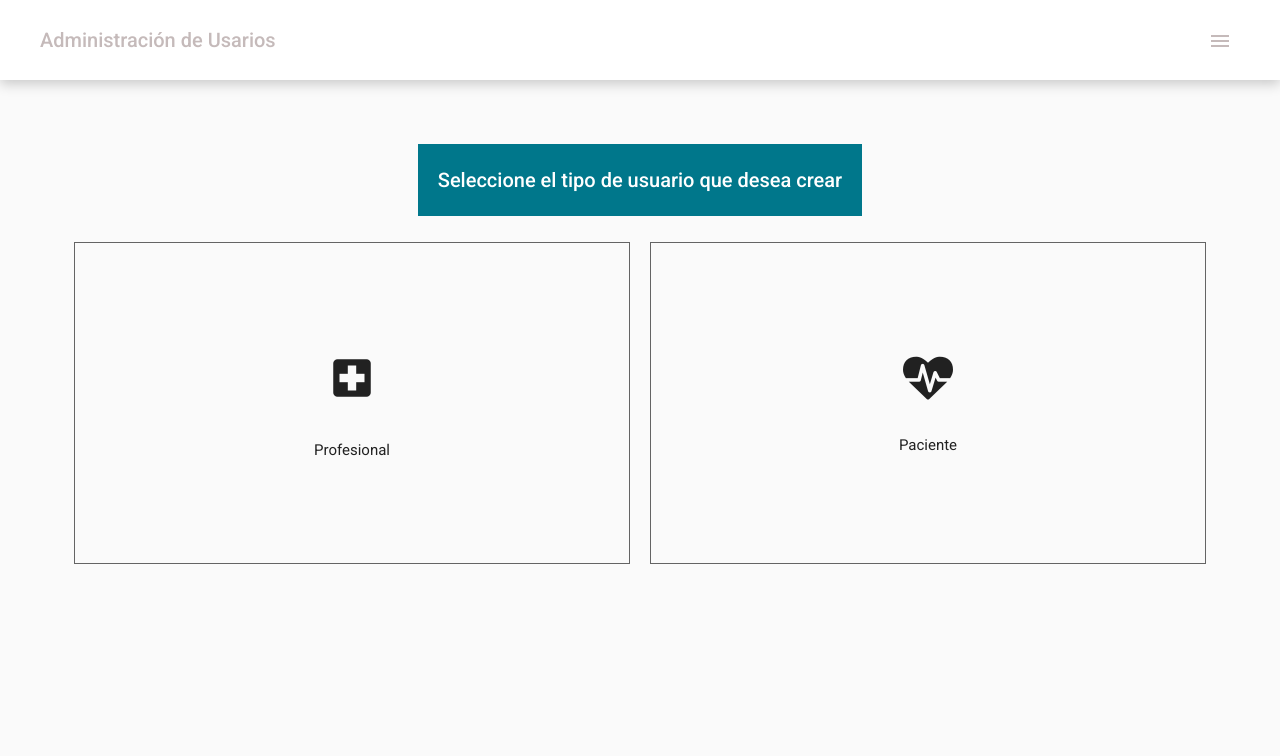
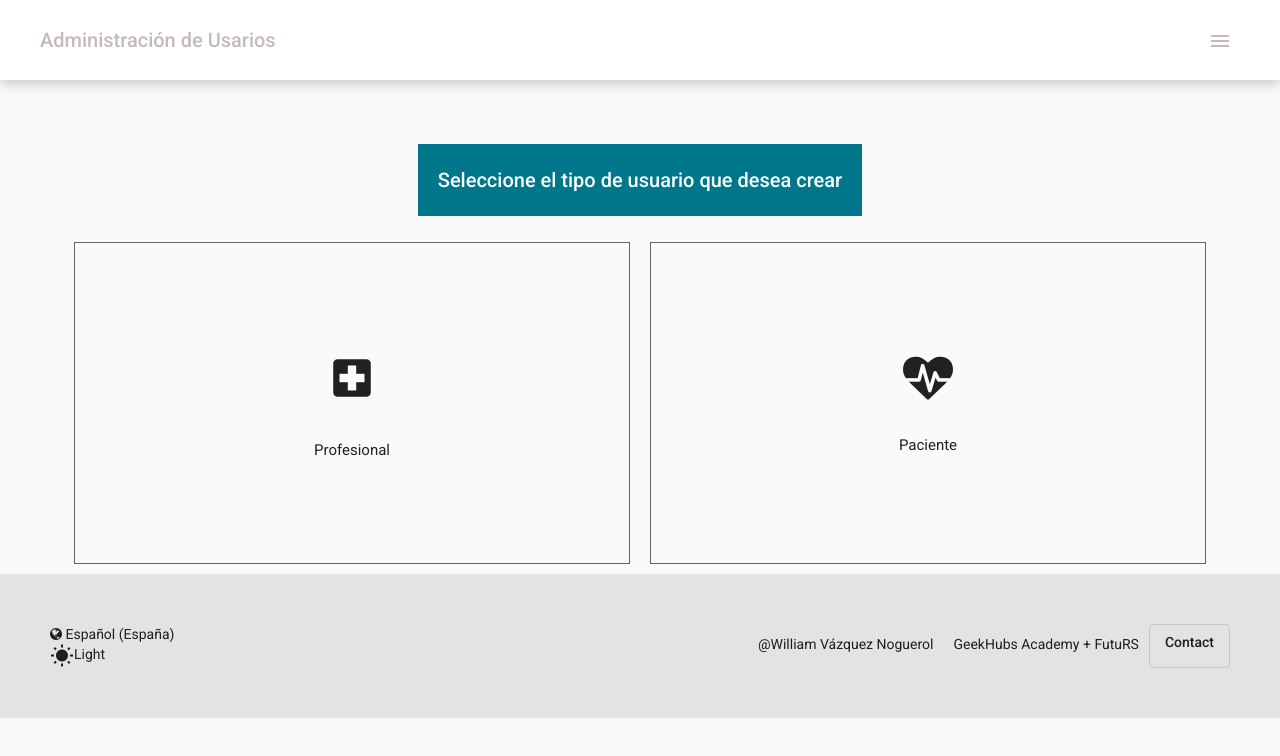
Before and after one commit to williamvn/UserManagement, an Angular app: page /user/new in a window 1280 px wide. Shown: the top 756 px of the page. Built offline with nearby package versions, Linux system fonts and the light colour scheme.

Commit message:
Footer-component Add

```diff
--- a/src/app/app.module.ts
+++ b/src/app/app.module.ts
@@ -27,6 +27,7 @@ import { QueryValidatorDirective } from './query-validator.directive';
 import { NotFoundComponent } from './not-found/not-found.component';
 import { LoginComponent } from './login/login.component';
 import { ErrorComponent } from './error/error.component';
+import { FooterComponent } from './footer/footer.component';
 
 
 
@@ -46,7 +47,8 @@ import { ErrorComponent } from './error/error.component';
     QueryValidatorDirective,
     NotFoundComponent,
     LoginComponent,
-    ErrorComponent
+    ErrorComponent,
+    FooterComponent
   ],
   imports: [
     BrowserModule,
--- /dev/null
+++ b/src/app/footer/footer.component.html
@@ -0,0 +1,13 @@
+<div class="footer">
+    <div class="options">
+        <div> <i class="fa fa-globe" aria-hidden="true"></i> Español (España)</div>
+        <div class="row">
+            <mat-icon>wb_sunny</mat-icon> <div class="ml-1">Light</div>
+        </div>
+    </div>
+    <div class="property">
+        <div>@William Vázquez Noguerol</div>
+        <div>GeekHubs Academy + FutuRS</div>
+        <a mat-stroked-button href="mailto:williamvn1995@gmail.com">Contact</a>
+    </div>
+</div>
--- /dev/null
+++ b/src/app/footer/footer.component.scss
@@ -0,0 +1,27 @@
+.footer{
+    width: 100%;
+    padding: 50px 0;
+    display: flex;
+    flex-direction: row;
+    justify-content: space-between;
+    background-color: rgb(227, 227, 227);;
+}
+
+.property{
+    margin-right: 50px;
+    display: flex;
+    flex-direction: row;
+    justify-content: space-between;
+    div{
+        margin: 10px;
+    }
+}
+
+.options{
+    margin-left: 50px;
+}
+
+.row{
+    display: flex;
+    flex-direction: row;
+}
--- /dev/null
+++ b/src/app/footer/footer.component.ts
@@ -0,0 +1,15 @@
+import { Component, OnInit } from '@angular/core';
+
+@Component({
+  selector: 'app-footer',
+  templateUrl: './footer.component.html',
+  styleUrls: ['./footer.component.scss']
+})
+export class FooterComponent implements OnInit {
+
+  constructor() { }
+
+  ngOnInit(): void {
+  }
+
+}
--- a/src/app/top-bar/top-bar.component.html
+++ b/src/app/top-bar/top-bar.component.html
@@ -4,7 +4,7 @@
     <mat-toolbar>Menu</mat-toolbar>
     <mat-nav-list>
       <a mat-list-item routerLink="/users">
-        <mat-icon>account_circle</mat-icon>  Usuarios
+        <mat-icon>account_circle</mat-icon> Usuarios
       </a>
       <mat-slide-toggle class="ml-1" color="primary" name="DarkTheme">Tema Oscuro</mat-slide-toggle>
       <a mat-list-item routerLink="/user/new">
@@ -32,5 +32,7 @@
       </div>
     </mat-toolbar>
     <router-outlet></router-outlet>
+    <app-footer></app-footer>
+
   </mat-sidenav-content>
 </mat-sidenav-container>
```
Also changed, not shown: 1 other file (tests, documents, lock files or other folders).
